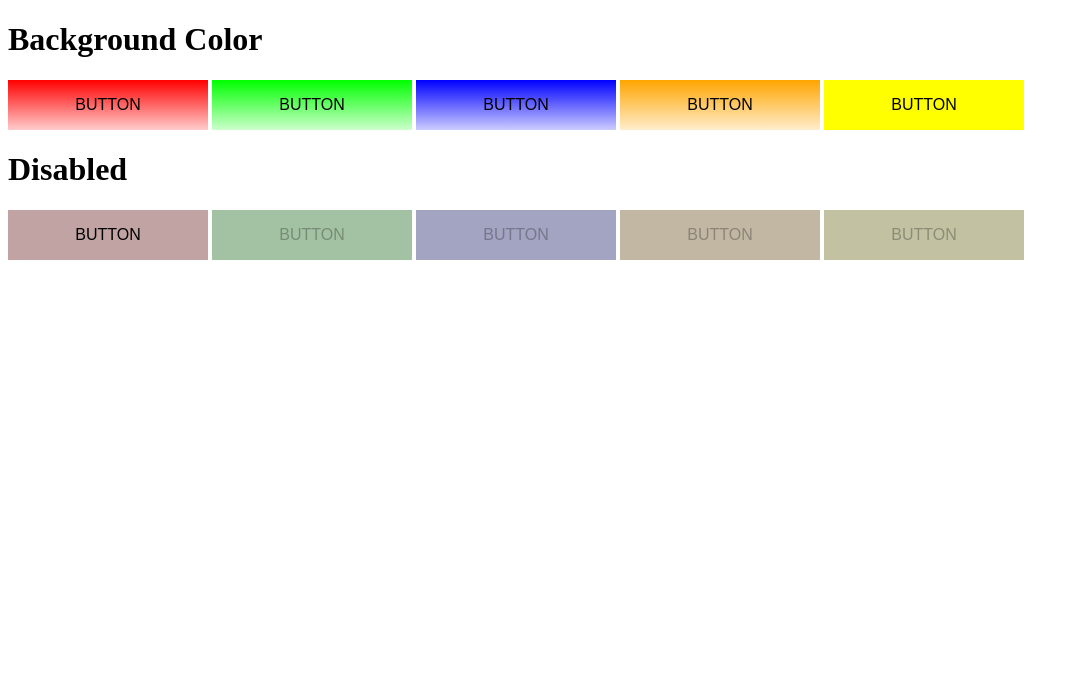
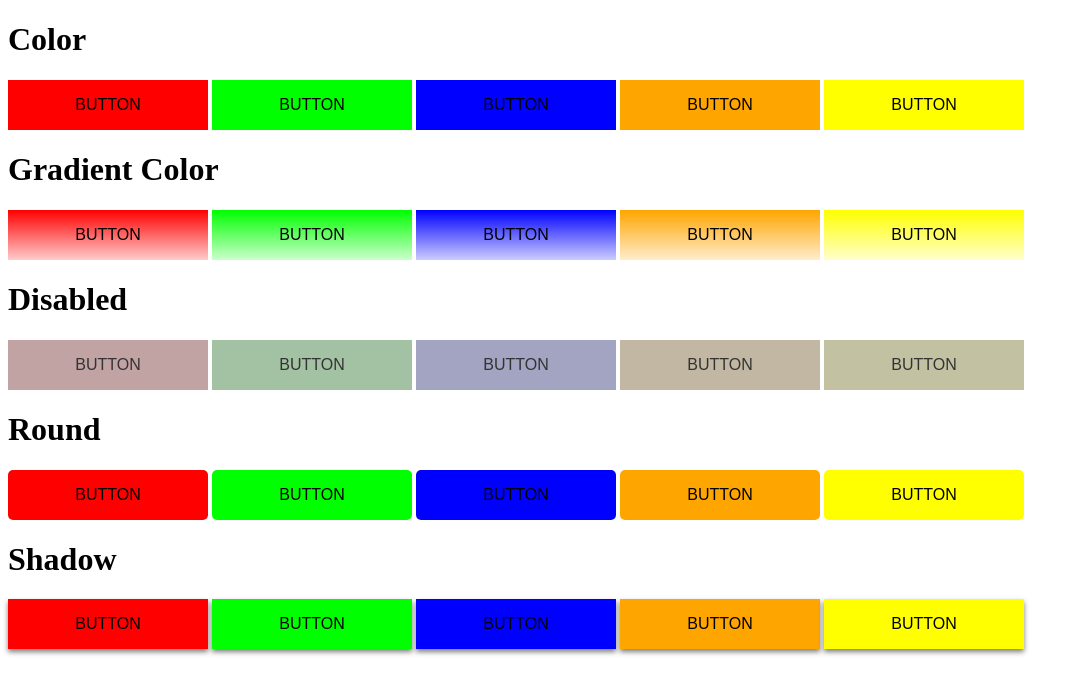
Before and after one commit to IsaacYouKorea/Weekend-button, a plain HTML site: page index.html in a window 1280 px wide. Shown: the whole page, without its empty margins (0-1085 px from the left). Drawn offline with Linux system fonts and the light colour scheme.

Commit message:
그림자, 라운드 테두리

```diff
--- a/index.html
+++ b/index.html
@@ -35,20 +35,44 @@
 
 	<body>
 
-		<h1>Background Color</h1>
+
+		<h1> Color</h1>
+		<button class="button red ">BUTTON</button>
+		<button class="button green  ">BUTTON</button>
+		<button class="button blue ">BUTTON</button>
+		<button class="button orange ">BUTTON</button>
+		<button class="button yellow ">BUTTON</button>
+
+		<h1>Gradient Color</h1>
 		<button class="button red grad">BUTTON</button>
 		<button class="button green grad ">BUTTON</button>
 		<button class="button blue grad">BUTTON</button>
 		<button class="button orange grad">BUTTON</button>
-		<button class="button yellow">BUTTON</button>
+		<button class="button yellow grad">BUTTON</button>
 
 		<br/>
 		<h1>Disabled </h1>
 		<button class="button red disabled" >BUTTON</button>
-		<button class="button green" disabled>BUTTON</button>
-		<button class="button blue" disabled>BUTTON</button>
-		<button class="button orange" disabled>BUTTON</button>
-		<button class="button yellow" disabled>BUTTON</button>
+		<button class="button green disabled" >BUTTON</button>
+		<button class="button blue disabled" >BUTTON</button>
+		<button class="button orange disabled" >BUTTON</button>
+		<button class="button yellow disabled" >BUTTON</button>
+
+		<br/>
+		<h1>Round </h1>
+		<button class="button red round" >BUTTON</button>
+		<button class="button green round" >BUTTON</button>
+		<button class="button blue round" >BUTTON</button>
+		<button class="button orange round" >BUTTON</button>
+		<button class="button yellow round" >BUTTON</button>
+
+		<br/>
+		<h1>Shadow </h1>
+		<button class="button red shadow" >BUTTON</button>
+		<button class="button green shadow" >BUTTON</button>
+		<button class="button blue shadow" >BUTTON</button>
+		<button class="button orange shadow" >BUTTON</button>
+		<button class="button yellow shadow" >BUTTON</button>
 
 
 	</body>
--- a/isaac_button.less
+++ b/isaac_button.less
@@ -32,7 +32,9 @@
 
 			//비활성
 			&:disabled, &[disabled=disabled], &.disabled{
+				@disabledFontColor : #333333;
 				background-color:lighten(desaturate(@color, 80%), 20%);
+				color:@disabledFontColor;
 			}
 
 		}
@@ -47,7 +49,7 @@
 		 	color: black;
 		}
 
-
+		/* Implementation */
 		&.red{.bg(@Red);}
 		&.green{.bg(@Green);}
 		&.blue{.bg(@Blue);}
@@ -58,10 +60,30 @@
 		&.white{.bg(@White);}
 
 	//모서리
+		.radius (@topleft: 5px, @topright: 5px, @bottomleft: 5px, @bottomright: 5px) {
+			-webkit-border-radius: @topleft @topright @bottomright @bottomleft;
+			-moz-border-radius: @topleft @topright @bottomright @bottomleft;
+			border-radius: @topleft @topright @bottomright @bottomleft;
+		}
+
+		/* Implementation */
+		&.round{
+			.radius();
+		}
 
 
 
 	//그림자
+		.box-shadow (@x: 0px, @y: 3px, @blur: 5px, @alpha: 0.5) {
+			-webkit-box-shadow: @x @y @blur rgba(0, 0, 0, @alpha);
+			-moz-box-shadow: @x @y @blur rgba(0, 0, 0, @alpha);
+			box-shadow: @x @y @blur rgba(0, 0, 0, @alpha);
+		}
+
+		/* Implementation */
+		&.shadow{
+			.box-shadow();
+		}
 
 
 	//폰트
```
Also changed, not shown: isaac_button.css.
